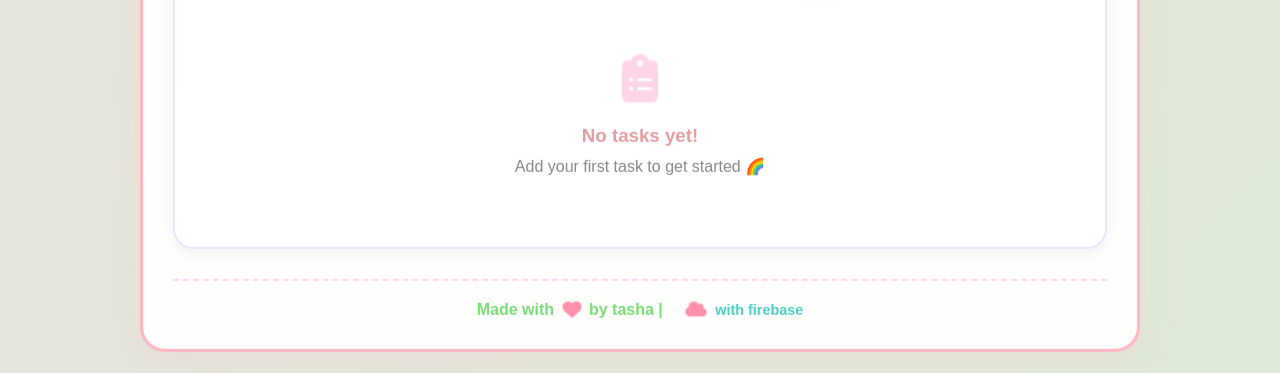
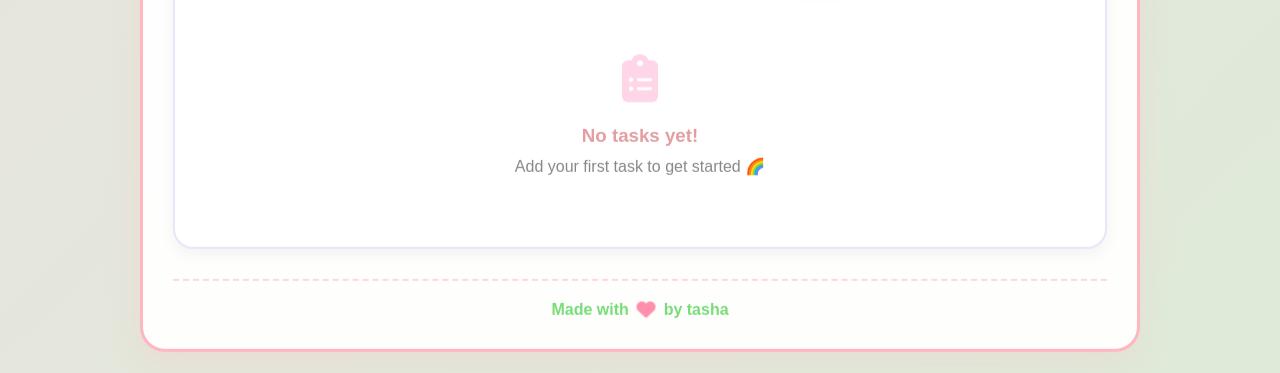
Before and after one commit to tasha404/todo-tracker, a plain HTML site: page frontend/index.html in a window 1280 px wide. Shown: the part 674-1047 px from the top of the page. Drawn offline with Linux system fonts and the light colour scheme; no server answers.

Commit message:
Update index.html

```diff
--- a/frontend/index.html
+++ b/frontend/index.html
@@ -90,7 +90,7 @@
         </div>
 
         <footer>
-            <p>Made with <i class="fas fa-heart"></i> by tasha | <span class="footer-info"><i class="fas fa-cloud"></i> with firebase</span></p>
+            <p>Made with <i class="fas fa-heart"></i> by tasha </p>
         </footer>
     </div>
 
```
